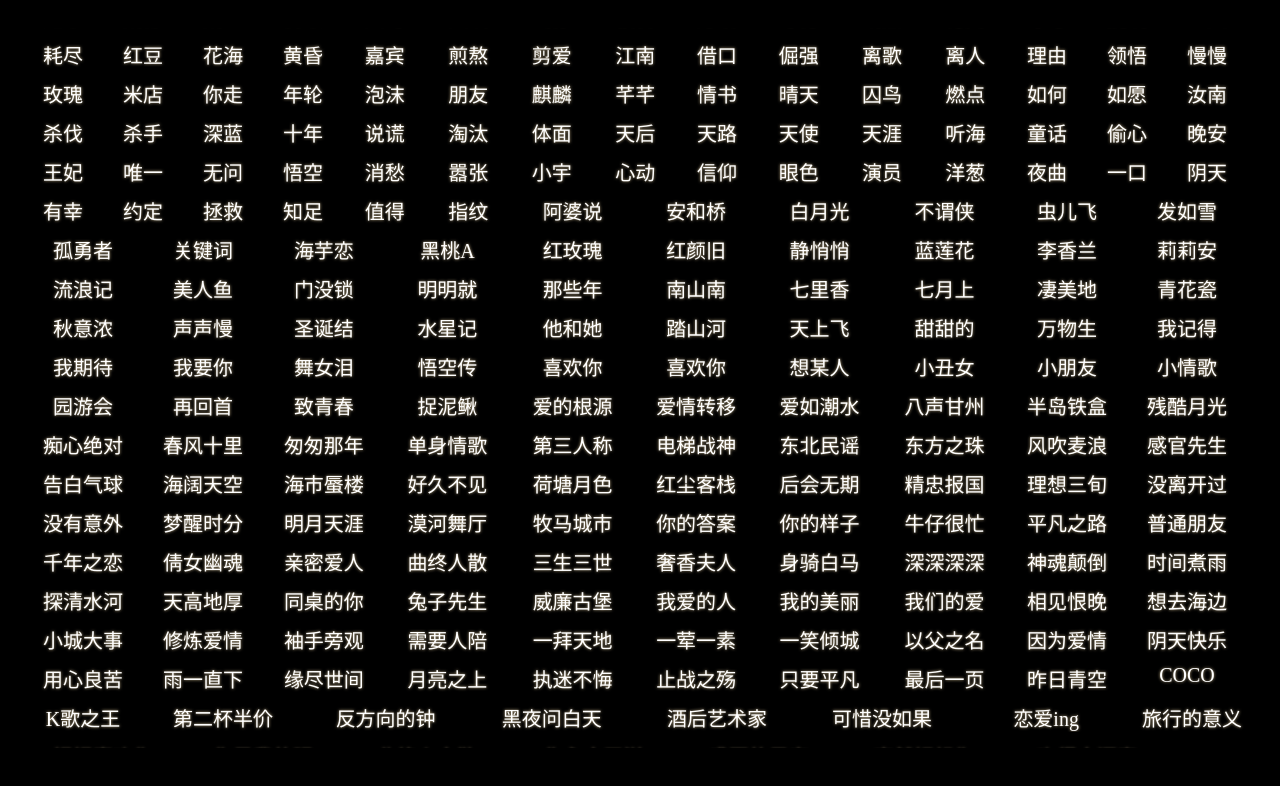
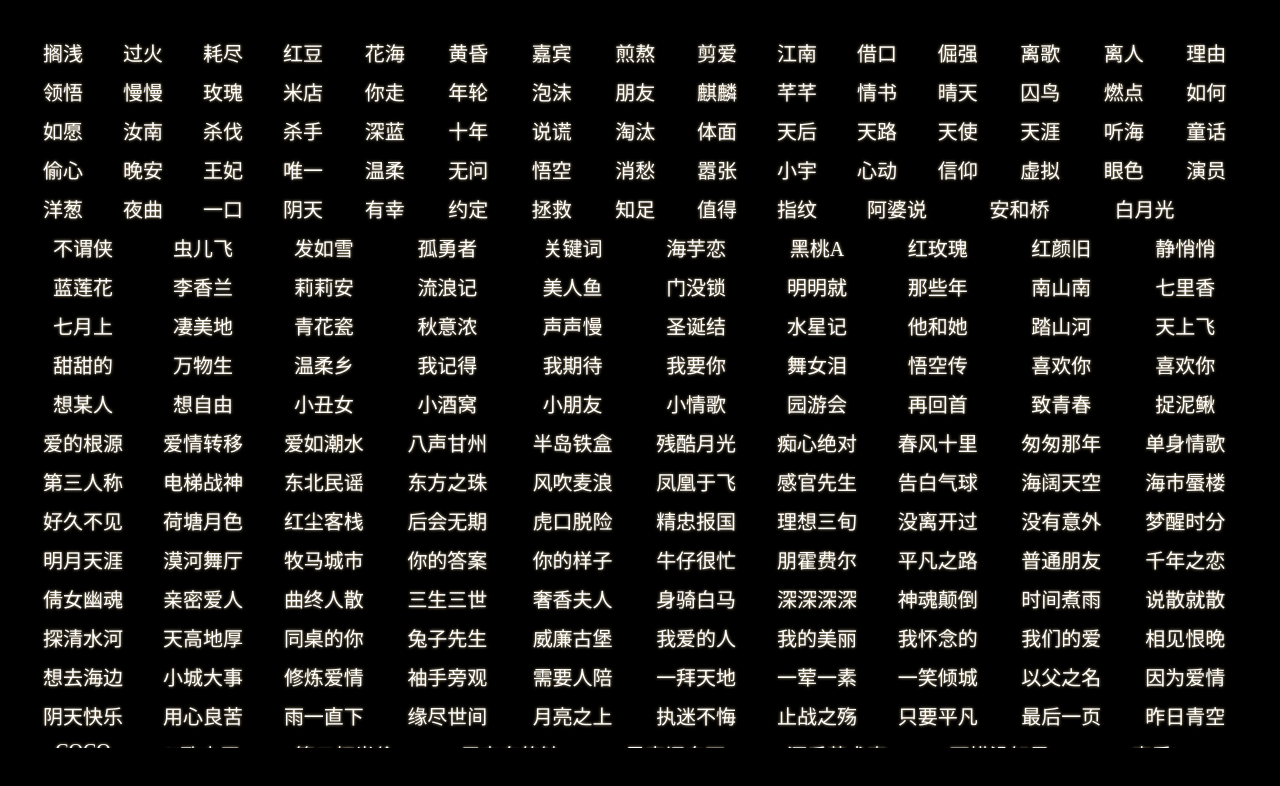
Before and after one commit to deltamaster/mysonglist, a React (Create React App) app: page / in a window 1280 px wide. Shown: the top 786 px of the page. Built offline with nearby package versions, Linux system fonts and the light colour scheme.

Commit message:
Update mockSongs.ts

```diff
--- a/src/mockSongs.ts
+++ b/src/mockSongs.ts
@@ -12,8 +12,10 @@ export const mockSongs: Song[] = [
   { "id": "rlceu0", "name": "安静" },
   { "id": "rPZ0I7", "name": "安妮" },
   { "id": "rrvmjs", "name": "暗香" },
+  { "id": "r9Kfwv", "name": "白羊" },
   { "id": "rv77Tt", "name": "宝贝" },
   { "id": "rk7KGx", "name": "背叛" },
+  { "id": "rdGANx", "name": "背影" },
   { "id": "rz1MR8", "name": "不染" },
   { "id": "rv9bAR", "name": "曹操" },
   { "id": "rJjog1", "name": "趁早" },
@@ -78,6 +80,7 @@ export const mockSongs: Song[] = [
   { "id": "roftg7", "name": "晚安" },
   { "id": "r1uO1A", "name": "王妃" },
   { "id": "r54gZb", "name": "唯一" },
+  { "id": "r4w6Wg", "name": "温柔" },
   { "id": "rJ1PmQ", "name": "无问" },
   { "id": "rshYhT", "name": "悟空" },
   { "id": "rBYUrW", "name": "消愁" },
@@ -85,6 +88,7 @@ export const mockSongs: Song[] = [
   { "id": "rrhzaJ", "name": "小宇" },
   { "id": "rwceD8", "name": "心动" },
   { "id": "rAa5CF", "name": "信仰" },
+  { "id": "rLshko", "name": "虚拟" },
   { "id": "rZIKTa", "name": "眼色" },
   { "id": "rDQfm7", "name": "演员" },
   { "id": "r2TlAZ", "name": "洋葱" },
@@ -132,6 +136,7 @@ export const mockSongs: Song[] = [
   { "id": "rKHjiS", "name": "天上飞" },
   { "id": "rmPo3z", "name": "甜甜的" },
   { "id": "r44fcD", "name": "万物生" },
+  { "id": "rmvXl1", "name": "温柔乡" },
   { "id": "rAJs2m", "name": "我记得" },
   { "id": "rjPkmZ", "name": "我期待" },
   { "id": "rDwCJ6", "name": "我要你" },
@@ -140,7 +145,9 @@ export const mockSongs: Song[] = [
   { "id": "rauhEI", "name": "喜欢你" },
   { "id": "ryNBbs", "name": "喜欢你" },
   { "id": "rY0ymP", "name": "想某人" },
+  { "id": "rF7Tfu", "name": "想自由" },
   { "id": "rRwF3O", "name": "小丑女" },
+  { "id": "rr6lQE", "name": "小酒窝" },
   { "id": "rk7J7h", "name": "小朋友" },
   { "id": "rIPjuJ", "name": "小情歌" },
   { "id": "rB7YkX", "name": "园游会" },
@@ -162,6 +169,7 @@ export const mockSongs: Song[] = [
   { "id": "rPYVpi", "name": "东北民谣" },
   { "id": "rxbBB2", "name": "东方之珠" },
   { "id": "rHP0LD", "name": "风吹麦浪" },
+  { "id": "r0nJD1", "name": "凤凰于飞" },
   { "id": "r8VI0F", "name": "感官先生" },
   { "id": "rvnlEI", "name": "告白气球" },
   { "id": "rGEY0U", "name": "海阔天空" },
@@ -170,6 +178,7 @@ export const mockSongs: Song[] = [
   { "id": "rKc2og", "name": "荷塘月色" },
   { "id": "rJQC0H", "name": "红尘客栈" },
   { "id": "rTuQFt", "name": "后会无期" },
+  { "id": "rKtAc1", "name": "虎口脱险" },
   { "id": "rXVHq7", "name": "精忠报国" },
   { "id": "rUEJES", "name": "理想三旬" },
   { "id": "rrx6Dj", "name": "没离开过" },
@@ -181,6 +190,7 @@ export const mockSongs: Song[] = [
   { "id": "r9sCS2", "name": "你的答案" },
   { "id": "rdcQsT", "name": "你的样子" },
   { "id": "rRzUQz", "name": "牛仔很忙" },
+  { "id": "rBzykH", "name": "朋霍费尔" },
   { "id": "rKVKXq", "name": "平凡之路" },
   { "id": "rRQ5nY", "name": "普通朋友" },
   { "id": "rtNFCJ", "name": "千年之恋" },
@@ -193,6 +203,7 @@ export const mockSongs: Song[] = [
   { "id": "rPZMjp", "name": "深深深深" },
   { "id": "rrI28b", "name": "神魂颠倒" },
   { "id": "rFLRHK", "name": "时间煮雨" },
+  { "id": "r2y6EC", "name": "说散就散" },
   { "id": "rgt2H1", "name": "探清水河" },
   { "id": "rMF1KD", "name": "天高地厚" },
   { "id": "r8LaQb", "name": "同桌的你" },
@@ -200,6 +211,7 @@ export const mockSongs: Song[] = [
   { "id": "r3W2BM", "name": "威廉古堡" },
   { "id": "rVCdSg", "name": "我爱的人" },
   { "id": "rYW6XN", "name": "我的美丽" },
+  { "id": "rLSP3t", "name": "我怀念的" },
   { "id": "rhldeE", "name": "我们的爱" },
   { "id": "rBiLnc", "name": "相见恨晚" },
   { "id": "r07Swx", "name": "想去海边" },
```
